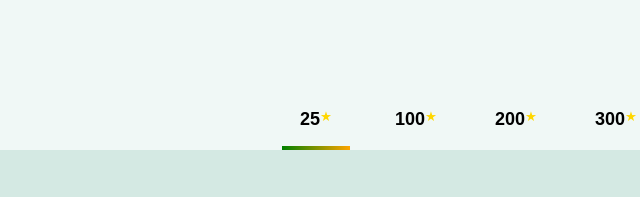
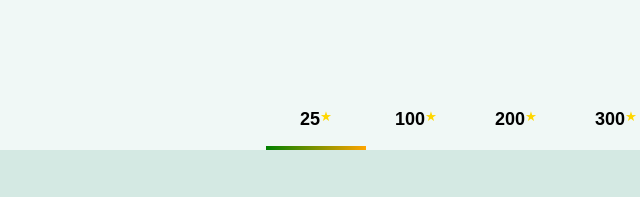
Before and after one commit to Leye5555/tabs, a plain HTML site: page index.html in a window 1280 px wide. Shown: the part 199-396 px from the top of the page, 124-764 px from the left. Drawn offline with Linux system fonts and the light colour scheme.

Commit message:
fix: tab active state

```diff
--- a/style.css
+++ b/style.css
@@ -86,7 +86,6 @@ div[data-active-tab] {
 
   gap: 30px;
   flex-wrap: wrap;
-  padding-inline: 16px;
 }
 
 .content-text {
```
